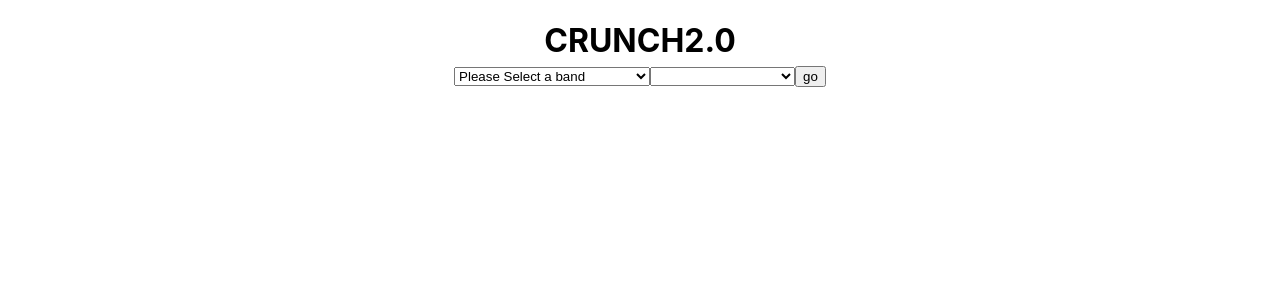
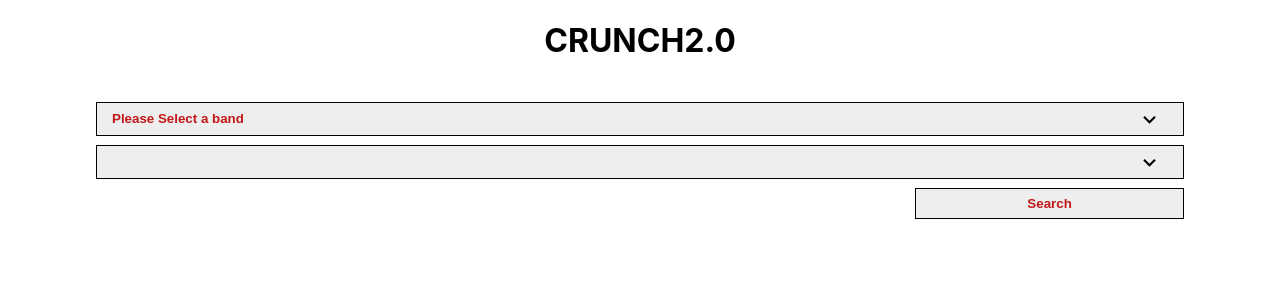
Before and after one commit to jacobg1/concert-search, a React (Create React App) app: page / in a window 1280 px wide. Shown: the top 300 px of the page. Built offline with nearby package versions, Linux system fonts and the light colour scheme.

Commit message:
adding styles to selects

```diff
--- a/src/components/SelectList.js
+++ b/src/components/SelectList.js
@@ -2,6 +2,7 @@
 import React, { Component } from 'react'
 import PropTypes from 'prop-types'
 import artistYearList from '../data/artistYearList'
+import styles from './styles/SelectList.module.scss'
 
 class SelectList extends Component {
     constructor(props) {
@@ -62,17 +63,21 @@ class SelectList extends Component {
         )
 
         return (
-            <>
+            <div className={ styles.selectHolder }>
+                <div className={ styles.choices }>
                     {
                         this.state && this.state.artist &&
-                        <span>{this.state.artist}</span>
+                            <span>{ this.state.artist }</span>
                     }
                     {
                         this.state && this.state.year && this.state.year !== ' ' &&
                             <span>, { this.state.year }</span>
                     }
+                </div>
 
-                <form onSubmit={
+                <form
+                    id={ styles.dropDown }
+                    onSubmit={
                         (e) => this.props.makeSearch(e, this.state.artist, this.state.year)
                     }>
 
@@ -84,10 +89,10 @@ class SelectList extends Component {
                         { yearList }
                     </select>
 
-                    <button type="submit">go</button>
+                    <button type="submit">Search</button>
 
                 </form>
-            </>
+            </div>
         );
     }
 }
```
Lines whose indentation alone changed are shown as unchanged.
